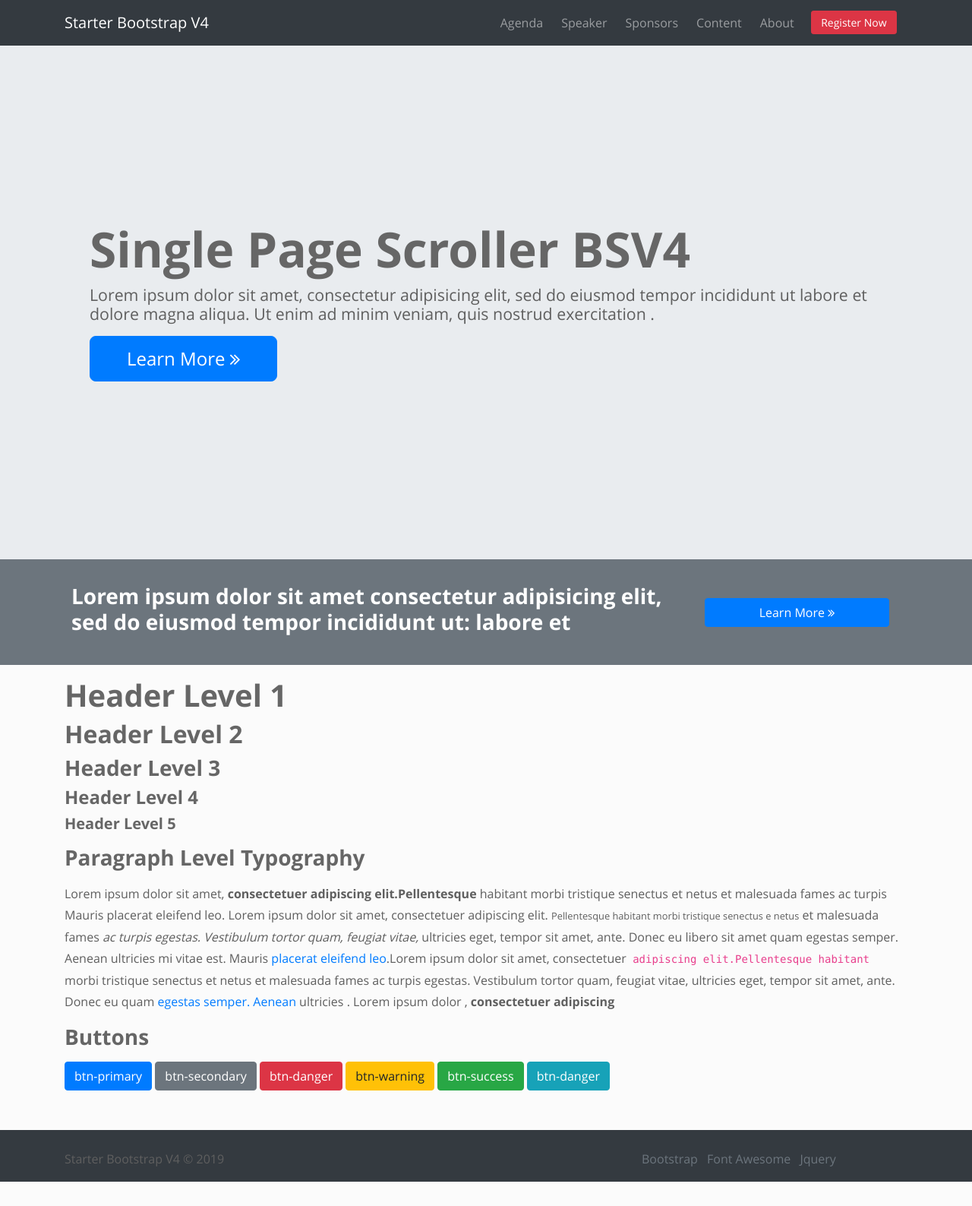
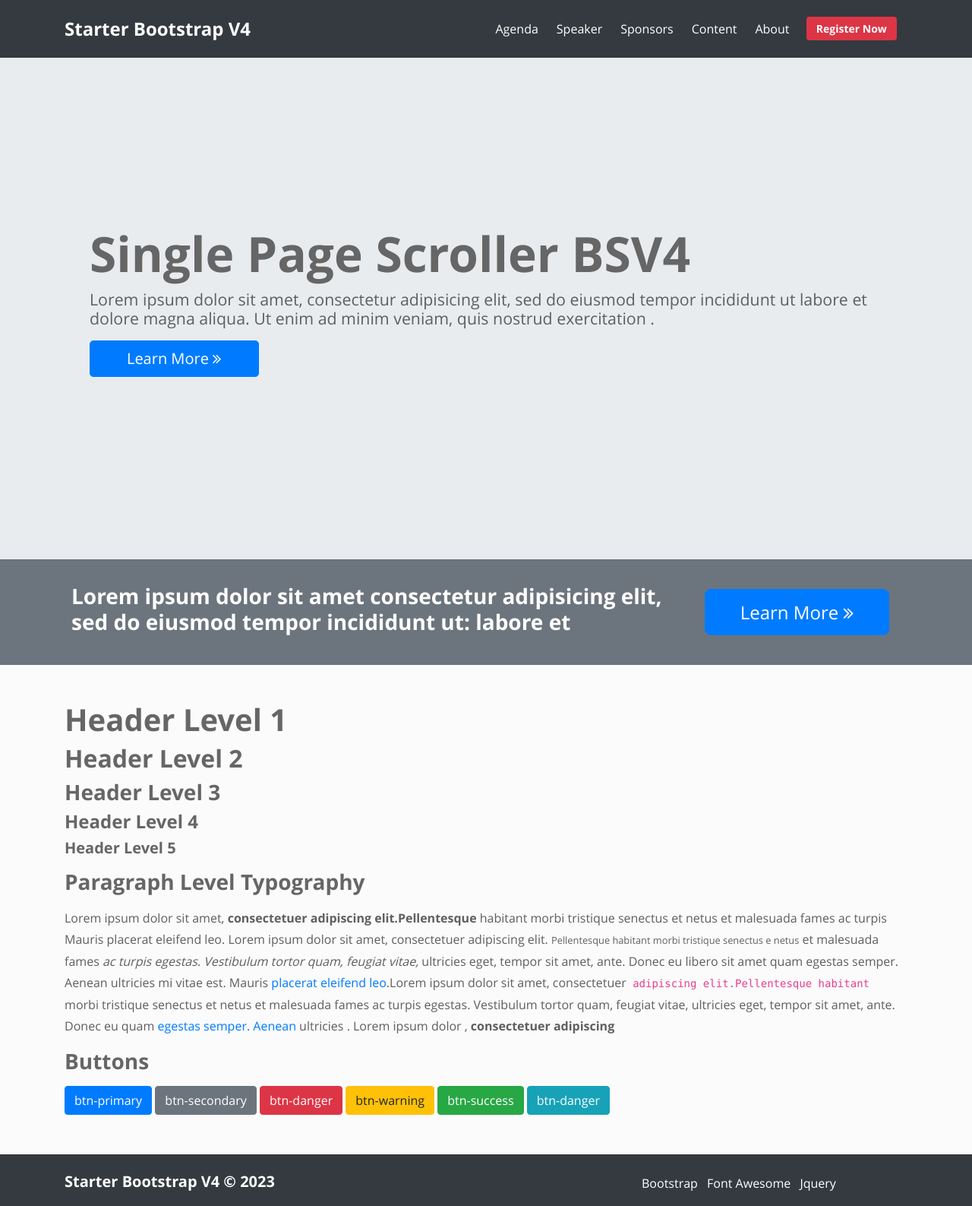
Before and after one commit to jvining/Starter-Bootstrap-V4, a plain HTML site: page index.html in a window 1280 px wide. Shown: the whole page at 76% size. Before the commit the page ends 1555 px from the top, so only its background shows below. Drawn offline with Linux system fonts and the light colour scheme.

Commit message:
2023 Update (removed all non-Bootstrap classes)

```diff
--- a/index.html
+++ b/index.html
@@ -24,20 +24,20 @@
 </head>
 <body>
 
-	<nav class="navbar navbar-expand-md navbar-dark fixed-top bg-dark">
+	<nav class="navbar navbar-expand-md navbar-dark fixed-top bg-dark p-3">
 		<div class="container">
-			<a class="navbar-brand" href="#">Starter Bootstrap V4</a>
+			<a class="navbar-brand font-weight-bold fa-1x" href="#">Starter Bootstrap V4</a>
 			<button aria-controls="navbarCollapse" aria-expanded="false" aria-label="Toggle navigation" class="navbar-toggler" data-target="#navbarCollapse" data-toggle="collapse" type="button">
 				<span class="navbar-toggler-icon"></span>
 			</button>
 			<div class="collapse navbar-collapse" id="navbarCollapse">
 				<ul class="navbar-nav ml-auto">
-					<li class="nav-item mr-2"><a class="nav-link" href="#">Agenda</a></li>
-					<li class="nav-item mr-2"><a class="nav-link" href="#">Speaker</a></li>
-					<li class="nav-item mr-2"><a class="nav-link" href="#">Sponsors</a></li>
-					<li class="nav-item mr-2"><a class="nav-link" href="#">Content</a></li>
-					<li class="nav-item mr-2"><a class="nav-link" href="#">About</a></li>
-					<li class="nav-item mr-2"><a class="nav-link btn btn-sm btn-danger text-white" href="#">Register Now</a></li>
+					<li class="nav-item mr-2"><a class="nav-link text-white" href="#">Agenda</a></li>
+					<li class="nav-item mr-2"><a class="nav-link text-white" href="#">Speaker</a></li>
+					<li class="nav-item mr-2"><a class="nav-link text-white" href="#">Sponsors</a></li>
+					<li class="nav-item mr-2"><a class="nav-link text-white" href="#">Content</a></li>
+					<li class="nav-item mr-2"><a class="nav-link text-white" href="#">About</a></li>
+					<li class="nav-item mr-2"><a class="nav-link btn btn-sm btn-danger font-weight-bold text-white" href="#">Register Now</a></li>
 				</ul>
 			</div>
 		</div>
@@ -48,10 +48,9 @@
 			<div class="row">
 				<div class="col-md-12 p-5">
 					<h1 class="fa-4x">Single Page Scroller BSV4</h1>
-					<p class="text-300 fa-lg">Lorem ipsum dolor sit amet, consectetur adipisicing elit, sed do eiusmod tempor incididunt ut labore et dolore magna aliqua. Ut enim ad minim veniam, quis nostrud exercitation .</p>
-					<a href="#" class="btn btn-primary btn-xl px-5">Learn More <i class="fa fa-angle-double-right" aria-hidden="true"></i></a>
-
-				</div>
+					<p class="fa-lg">Lorem ipsum dolor sit amet, consectetur adipisicing elit, sed do eiusmod tempor incididunt ut labore et dolore magna aliqua. Ut enim ad minim veniam, quis nostrud exercitation .</p>
+					<a href="#" class="btn btn-primary btn-lg px-5">Learn More <i class="fa fa-angle-double-right" aria-hidden="true"></i></a>
+ 				</div>
 			</div>
 		</div>
 	</div>
@@ -65,14 +64,14 @@
 					</div>
 				</div>
 				<div class="col-md-3  order-xs-1">
-					<a href="#" class="btn btn-primary btn-md btn-block">Learn More <i class="fa fa-angle-double-right" aria-hidden="true"></i></a>
+					<a href="#" class="btn btn-primary btn-xl btn-block">Learn More <i class="fa fa-angle-double-right" aria-hidden="true"></i></a>
 				</div>
 			</div>
 		</div>
 	</div>
 
- 	<div class="container mt-3">
-		<div class="row">
+ 	<div class="container mt-5">
+		<div class="row my-3">
 			<div class="col-md-12">
  				<h1>Header Level 1</h1>
 				<h2>Header Level 2</h2>
@@ -100,13 +99,13 @@
 		<div class="container">
 			<div class="row pt-4">
 				<div class="col-md-8">
-					<p>Starter Bootstrap V4 &copy; 2019</p>
+					<h5 class="font-weight-bold text-white">Starter Bootstrap V4 &copy; 2023</h5>
   				</div>
 				<div class="col">
 					<ul class="list-unstyled list-inline">
-						<li class="list-inline-item"><a class="text-secondary" target="_blank" href="https://getbootstrap.com" data-toggle="tooltip" data-placement="top" data-original-title="Version: 4.1.3">Bootstrap</a></li>
-						<li class="list-inline-item"><a class="text-secondary" target="_blank" href="https://fontawesome.com/" data-toggle="tooltip" data-placement="top" data-original-title="Version: 4.6.3">Font Awesome</a></li>
-						<li class="list-inline-item"><a class="text-secondary" target="_blank" href="https://jquery.com/" data-toggle="tooltip" data-placement="top" data-original-title="Version: 3.4.1">Jquery</a></li>
+						<li class="list-inline-item"><a class="text-white" target="_blank" href="https://getbootstrap.com" data-toggle="tooltip" data-placement="top" data-original-title="Version: 4.1.3">Bootstrap</a></li>
+						<li class="list-inline-item"><a class="text-white" target="_blank" href="https://fontawesome.com/" data-toggle="tooltip" data-placement="top" data-original-title="Version: 4.6.3">Font Awesome</a></li>
+						<li class="list-inline-item"><a class="text-white" target="_blank" href="https://jquery.com/" data-toggle="tooltip" data-placement="top" data-original-title="Version: 3.4.1">Jquery</a></li>
  					</ul>
  	 			</div>
 			</div>
```
